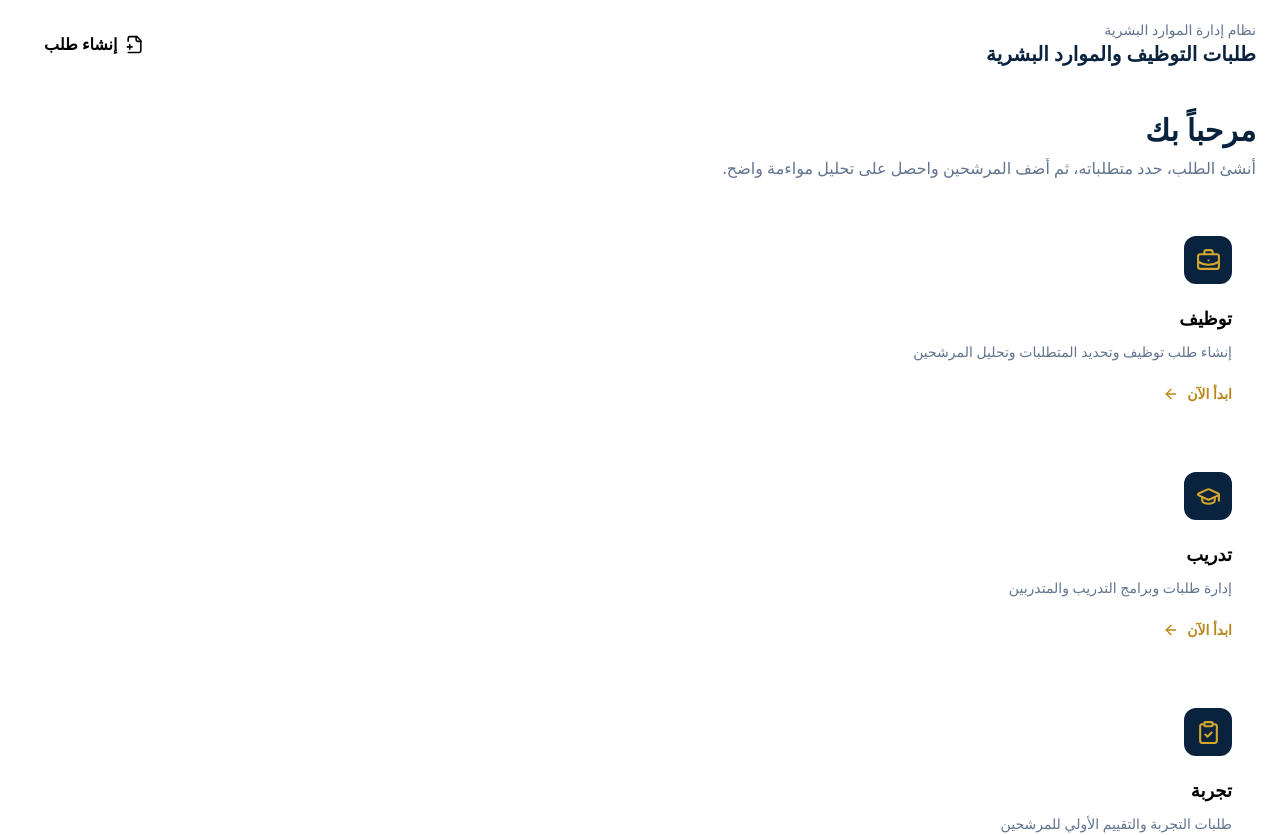
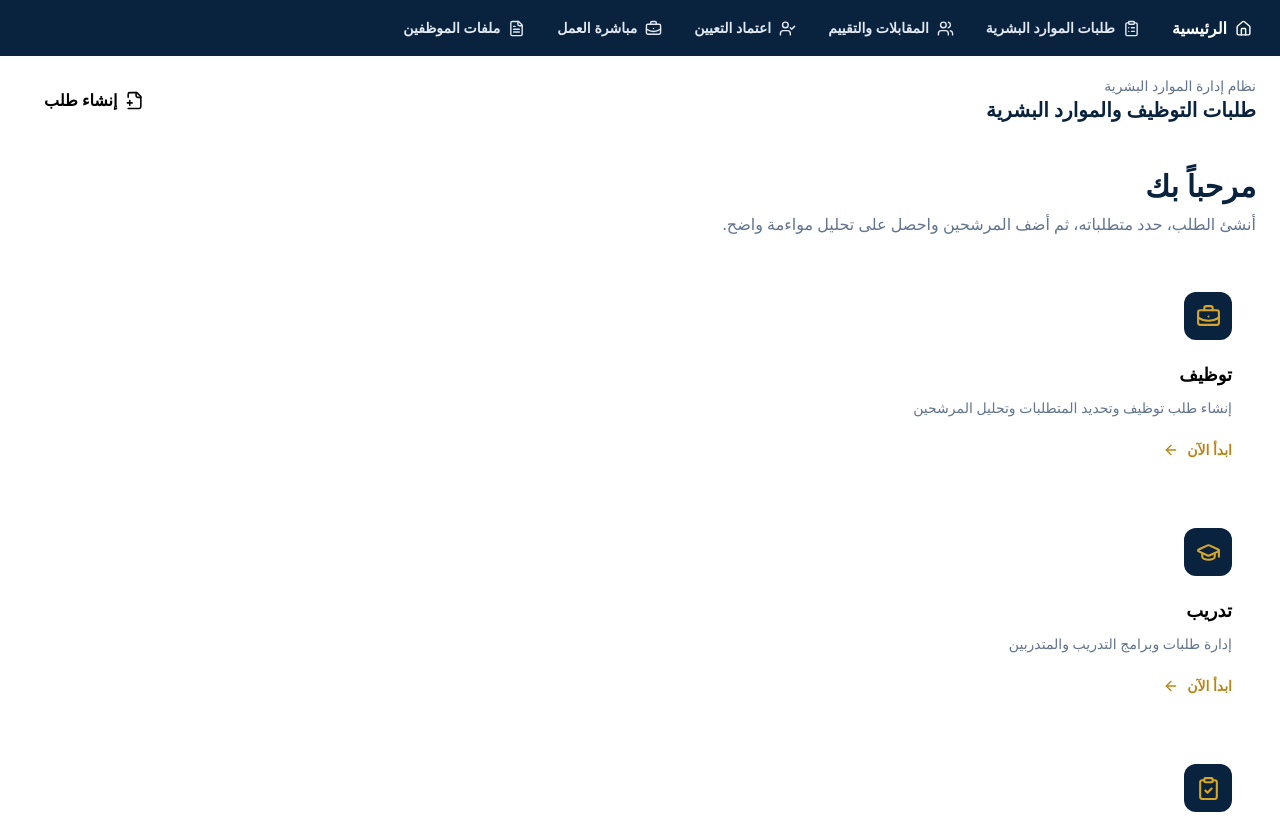
Before and after one commit to tempo033/HRanalysis, a Next.js app: page / in a window 1280 px wide. Shown: the top 835 px of the page. Built offline with nearby package versions, Linux system fonts and the light colour scheme.

Commit message:
feat: enable persistent navigation shell

```diff
--- a/app/layout.tsx
+++ b/app/layout.tsx
@@ -1,6 +1,9 @@
 import type { Metadata } from 'next';
 import './globals.css';
+import AppShell from './AppShell';
 
 export const metadata: Metadata = { title: 'البنية الاساسية للمقاولات | إدارة طلبات الموارد البشرية', description: 'نظام إنشاء وتحليل طلبات التوظيف والتدريب والتجربة والتقييم' };
 
-export default function RootLayout({ children }: Readonly<{ children: React.ReactNode }>) { return <html lang="ar" dir="rtl"><body>{children}</body></html>; }
+export default function RootLayout({ children }: Readonly<{ children: React.ReactNode }>) {
+  return <html lang="ar" dir="rtl"><body><AppShell>{children}</AppShell></body></html>;
+}
```
